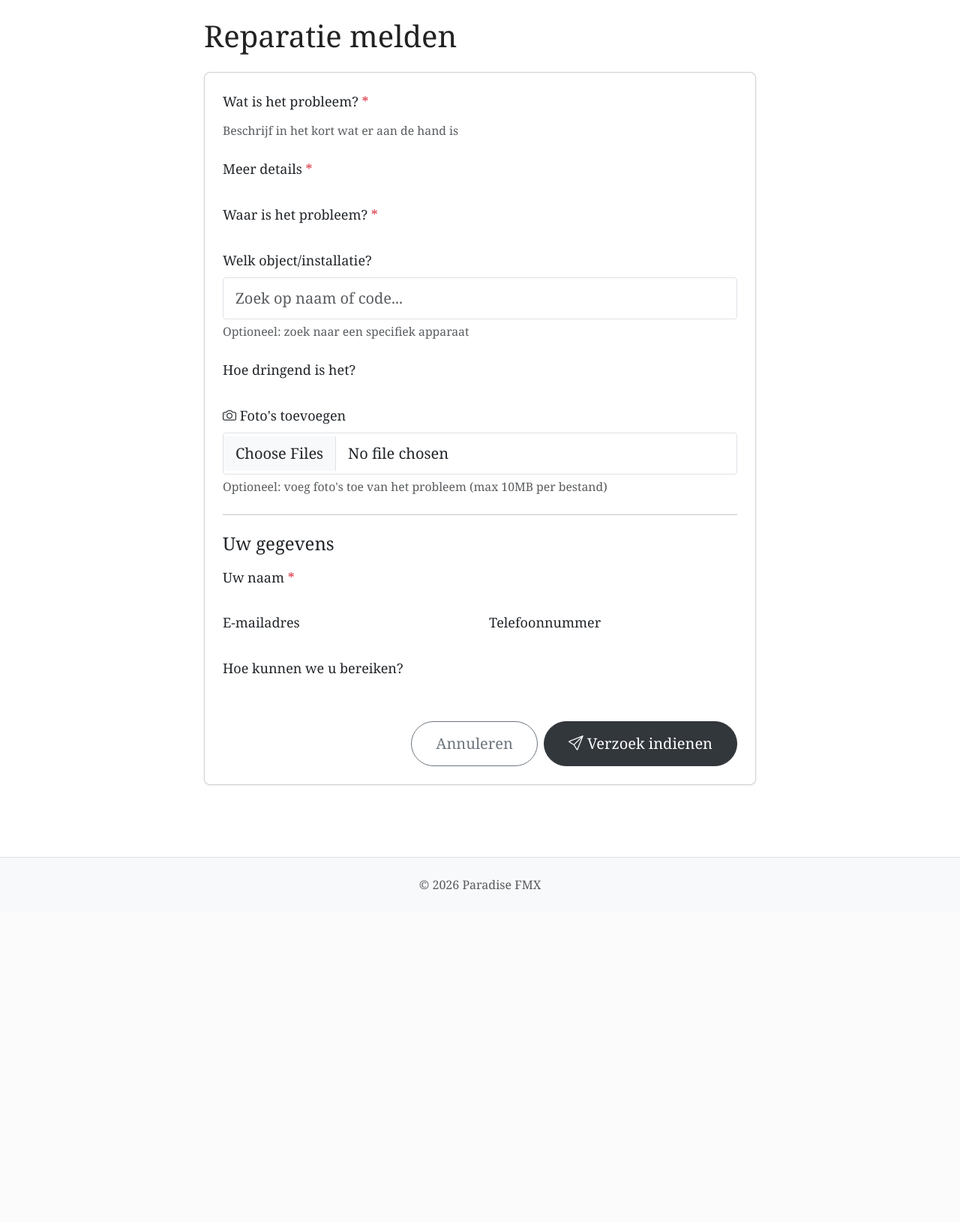
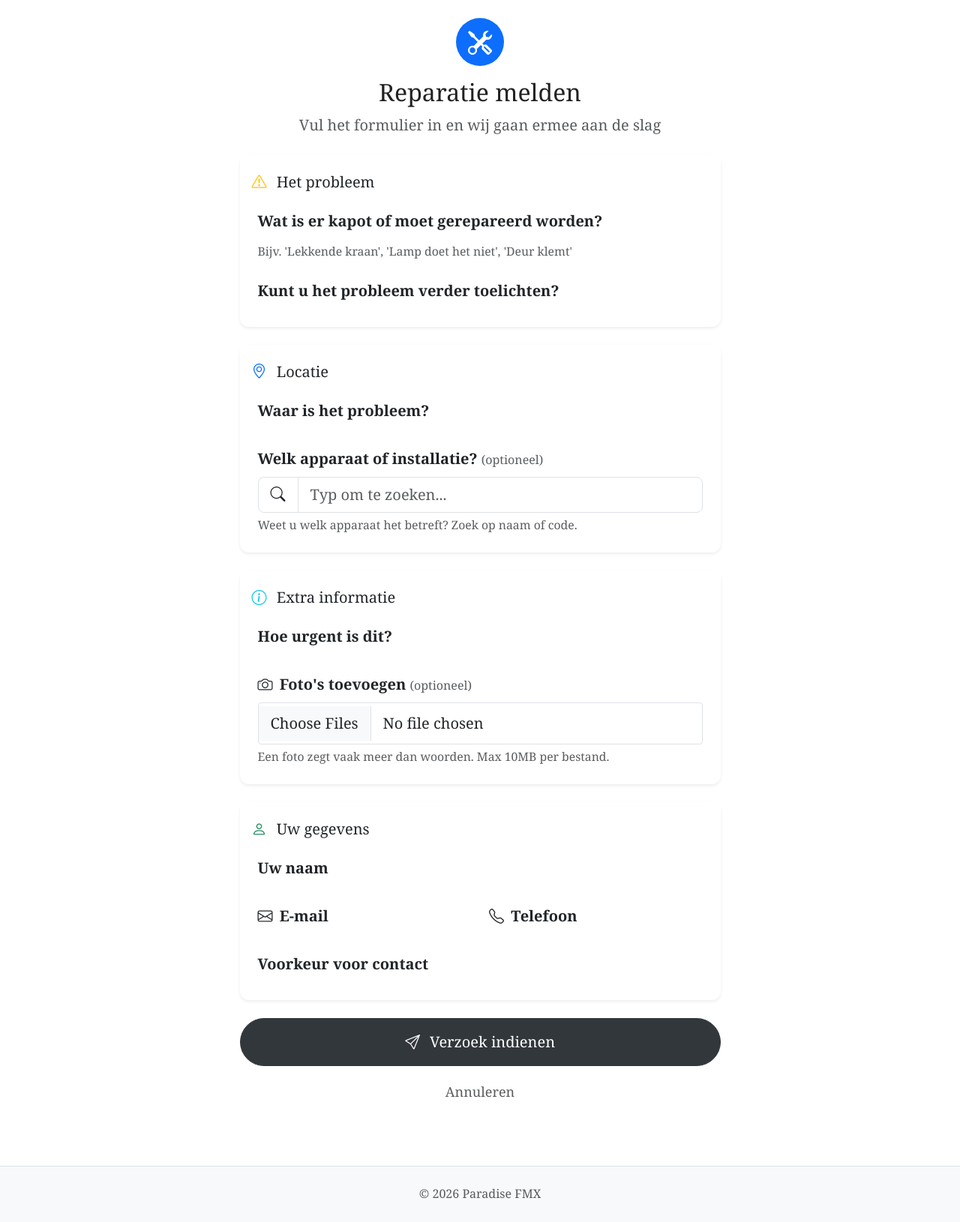
Before and after one commit to rdney/paradisefmx, a Django app: template requests/templates/requests/create.html in a window 1280 px wide. Shown: the part 64-1694 px from the top of the page at 75% size. Before the commit the page ends 1251 px from the top, so only its background shows below. Run offline with Django 5.2, Linux system fonts and the light colour scheme; the template is opened without the code that fills it, so the values that code supplies are empty.

Commit message:
Redesign repair form: clearer sections, better visual hierarchy, friendlier labels

```diff
--- a/requests/templates/requests/create.html
+++ b/requests/templates/requests/create.html
@@ -5,41 +5,65 @@
 
 {% block content %}
 <div class="row justify-content-center">
-    <div class="col-lg-8">
-        <h1 class="mb-4">{% trans "Reparatie melden" %}</h1>
+    <div class="col-lg-7">
+        <div class="text-center mb-4">
+            <div class="bg-primary text-white rounded-circle d-inline-flex align-items-center justify-content-center mb-3" style="width: 64px; height: 64px;">
+                <i class="bi bi-tools fs-2"></i>
+            </div>
+            <h1 class="h2 mb-2">{% trans "Reparatie melden" %}</h1>
+            <p class="text-muted fs-5">{% trans "Vul het formulier in en wij gaan ermee aan de slag" %}</p>
+        </div>
 
-        <div class="card">
-            <div class="card-body">
-                <form method="post" enctype="multipart/form-data">
-                    {% csrf_token %}
+        <form method="post" enctype="multipart/form-data">
+            {% csrf_token %}
 
+            <!-- Section 1: Het probleem -->
+            <div class="card mb-4 border-0 shadow-sm">
+                <div class="card-header bg-white border-0 pt-4 pb-0">
+                    <h2 class="h5 mb-0">
+                        <i class="bi bi-exclamation-triangle text-warning me-2"></i>
+                        {% trans "Het probleem" %}
+                    </h2>
+                </div>
+                <div class="card-body">
                     <!-- Title -->
                     <div class="mb-4">
-                        <label for="id_title" class="form-label">
-                            {% trans "Wat is het probleem?" %} <span class="text-danger">*</span>
+                        <label for="id_title" class="form-label fs-5 fw-semibold">
+                            {% trans "Wat is er kapot of moet gerepareerd worden?" %}
                         </label>
                         {{ form.title }}
                         {% if form.title.errors %}
                             <div class="invalid-feedback d-block">{{ form.title.errors.0 }}</div>
                         {% endif %}
-                        <div class="form-text">{% trans "Beschrijf in het kort wat er aan de hand is" %}</div>
+                        <div class="form-text">{% trans "Bijv. 'Lekkende kraan', 'Lamp doet het niet', 'Deur klemt'" %}</div>
                     </div>
 
                     <!-- Description -->
-                    <div class="mb-4">
-                        <label for="id_description" class="form-label">
-                            {% trans "Meer details" %} <span class="text-danger">*</span>
+                    <div class="mb-0">
+                        <label for="id_description" class="form-label fs-5 fw-semibold">
+                            {% trans "Kunt u het probleem verder toelichten?" %}
                         </label>
                         {{ form.description }}
                         {% if form.description.errors %}
                             <div class="invalid-feedback d-block">{{ form.description.errors.0 }}</div>
                         {% endif %}
                     </div>
+                </div>
+            </div>
 
+            <!-- Section 2: Locatie -->
+            <div class="card mb-4 border-0 shadow-sm">
+                <div class="card-header bg-white border-0 pt-4 pb-0">
+                    <h2 class="h5 mb-0">
+                        <i class="bi bi-geo-alt text-primary me-2"></i>
+                        {% trans "Locatie" %}
+                    </h2>
+                </div>
+                <div class="card-body">
                     <!-- Location -->
                     <div class="mb-4">
-                        <label for="id_location" class="form-label">
-                            {% trans "Waar is het probleem?" %} <span class="text-danger">*</span>
+                        <label for="id_location" class="form-label fs-5 fw-semibold">
+                            {% trans "Waar is het probleem?" %}
                         </label>
                         {{ form.location }}
                         {% if form.location.errors %}
@@ -48,16 +72,23 @@
                     </div>
 
                     <!-- Asset (optional) - search autocomplete -->
-                    <div class="mb-4">
-                        <label for="asset_search" class="form-label">{% trans "Welk object/installatie?" %}</label>
+                    <div class="mb-0">
+                        <label for="asset_search" class="form-label fs-5 fw-semibold">
+                            {% trans "Welk apparaat of installatie?" %}
+                            <span class="text-muted fw-normal fs-6">{% trans "(optioneel)" %}</span>
+                        </label>
                         <div class="position-relative">
-                            <input type="text" id="asset_search" class="form-control form-control-lg"
-                                   placeholder="{% trans 'Zoek op naam of code...' %}" autocomplete="off">
+                            <div class="input-group input-group-lg">
+                                <span class="input-group-text bg-white"><i class="bi bi-search"></i></span>
+                                <input type="text" id="asset_search" class="form-control"
+                                       placeholder="{% trans 'Typ om te zoeken...' %}" autocomplete="off">
+                            </div>
                             <input type="hidden" name="asset" id="id_asset" value="">
                             <div id="asset_dropdown" class="asset-dropdown"></div>
                         </div>
                         <div id="asset_selected" class="mt-2" style="display: none;">
                             <span class="badge bg-primary fs-6 p-2">
+                                <i class="bi bi-box-seam me-1"></i>
                                 <span id="asset_selected_name"></span>
                                 <button type="button" class="btn-close btn-close-white ms-2" aria-label="{% trans 'Verwijderen' %}" onclick="clearAsset()"></button>
                             </span>
@@ -65,12 +96,25 @@
                         {% if form.asset.errors %}
                             <div class="invalid-feedback d-block">{{ form.asset.errors.0 }}</div>
                         {% endif %}
-                        <div class="form-text">{% trans "Optioneel: zoek naar een specifiek apparaat" %}</div>
+                        <div class="form-text">{% trans "Weet u welk apparaat het betreft? Zoek op naam of code." %}</div>
                     </div>
+                </div>
+            </div>
 
+            <!-- Section 3: Extra info -->
+            <div class="card mb-4 border-0 shadow-sm">
+                <div class="card-header bg-white border-0 pt-4 pb-0">
+                    <h2 class="h5 mb-0">
+                        <i class="bi bi-info-circle text-info me-2"></i>
+                        {% trans "Extra informatie" %}
+                    </h2>
+                </div>
+                <div class="card-body">
                     <!-- Priority -->
                     <div class="mb-4">
-                        <label for="id_priority" class="form-label">{% trans "Hoe dringend is het?" %}</label>
+                        <label for="id_priority" class="form-label fs-5 fw-semibold">
+                            {% trans "Hoe urgent is dit?" %}
+                        </label>
                         {{ form.priority }}
                         {% if form.priority.errors %}
                             <div class="invalid-feedback d-block">{{ form.priority.errors.0 }}</div>
@@ -78,22 +122,31 @@
                     </div>
 
                     <!-- Photos -->
-                    <div class="mb-4">
-                        <label for="id_photos" class="form-label">
-                            <i class="bi bi-camera"></i> {% trans "Foto's toevoegen" %}
+                    <div class="mb-0">
+                        <label for="id_photos" class="form-label fs-5 fw-semibold">
+                            <i class="bi bi-camera me-1"></i>
+                            {% trans "Foto's toevoegen" %}
+                            <span class="text-muted fw-normal fs-6">{% trans "(optioneel)" %}</span>
                         </label>
                         <input type="file" name="photos" id="id_photos" multiple accept="image/*,.pdf" class="form-control form-control-lg">
-                        <div class="form-text">{% trans "Optioneel: voeg foto's toe van het probleem (max 10MB per bestand)" %}</div>
+                        <div class="form-text">{% trans "Een foto zegt vaak meer dan woorden. Max 10MB per bestand." %}</div>
                     </div>
+                </div>
+            </div>
 
-                    <hr class="my-4">
-
-                    <h2 class="h4 mb-3">{% trans "Uw gegevens" %}</h2>
-
+            <!-- Section 4: Contact -->
+            <div class="card mb-4 border-0 shadow-sm">
+                <div class="card-header bg-white border-0 pt-4 pb-0">
+                    <h2 class="h5 mb-0">
+                        <i class="bi bi-person text-success me-2"></i>
+                        {% trans "Uw gegevens" %}
+                    </h2>
+                </div>
+                <div class="card-body">
                     <!-- Requester name -->
                     <div class="mb-4">
-                        <label for="id_requester_name" class="form-label">
-                            {% trans "Uw naam" %} <span class="text-danger">*</span>
+                        <label for="id_requester_name" class="form-label fs-5 fw-semibold">
+                            {% trans "Uw naam" %}
                         </label>
                         {{ form.requester_name }}
                         {% if form.requester_name.errors %}
@@ -104,7 +157,9 @@
                     <div class="row">
                         <!-- Email -->
                         <div class="col-md-6 mb-4">
-                            <label for="id_requester_email" class="form-label">{% trans "E-mailadres" %}</label>
+                            <label for="id_requester_email" class="form-label fs-5 fw-semibold">
+                                <i class="bi bi-envelope me-1"></i> {% trans "E-mail" %}
+                            </label>
                             {{ form.requester_email }}
                             {% if form.requester_email.errors %}
                                 <div class="invalid-feedback d-block">{{ form.requester_email.errors.0 }}</div>
@@ -113,7 +168,9 @@
 
                         <!-- Phone -->
                         <div class="col-md-6 mb-4">
-                            <label for="id_requester_phone" class="form-label">{% trans "Telefoonnummer" %}</label>
+                            <label for="id_requester_phone" class="form-label fs-5 fw-semibold">
+                                <i class="bi bi-telephone me-1"></i> {% trans "Telefoon" %}
+                            </label>
                             {{ form.requester_phone }}
                             {% if form.requester_phone.errors %}
                                 <div class="invalid-feedback d-block">{{ form.requester_phone.errors.0 }}</div>
@@ -122,26 +179,39 @@
                     </div>
 
                     <!-- Preferred contact -->
-                    <div class="mb-4">
-                        <label for="id_preferred_contact_method" class="form-label">{% trans "Hoe kunnen we u bereiken?" %}</label>
+                    <div class="mb-0">
+                        <label for="id_preferred_contact_method" class="form-label fs-5 fw-semibold">
+                            {% trans "Voorkeur voor contact" %}
+                        </label>
                         {{ form.preferred_contact_method }}
                     </div>
+                </div>
+            </div>
 
-                    <div class="d-grid gap-2 d-md-flex justify-content-md-end mt-5">
-                        <a href="{% url 'core:home' %}" class="btn btn-outline-secondary btn-lg">{% trans "Annuleren" %}</a>
-                        <button type="submit" class="btn btn-primary btn-lg">
-                            <i class="bi bi-send"></i> {% trans "Verzoek indienen" %}
-                        </button>
-                    </div>
-                </form>
+            <!-- Submit -->
+            <div class="d-grid gap-2">
+                <button type="submit" class="btn btn-primary btn-lg py-3">
+                    <i class="bi bi-send me-2"></i> {% trans "Verzoek indienen" %}
+                </button>
+                <a href="{% url 'core:home' %}" class="btn btn-link text-muted">{% trans "Annuleren" %}</a>
             </div>
-        </div>
+        </form>
     </div>
 </div>
 {% endblock %}
 
 {% block extra_css %}
 <style>
+.card {
+    border-radius: 12px;
+}
+.card-header {
+    border-radius: 12px 12px 0 0;
+}
+.form-control:focus, .form-select:focus {
+    border-color: #0d6efd;
+    box-shadow: 0 0 0 0.2rem rgba(13, 110, 253, 0.15);
+}
 .asset-dropdown {
     position: absolute;
     left: 0;
@@ -149,8 +219,8 @@
     top: 100%;
     background: white;
     border: 1px solid #ddd;
-    border-radius: 4px;
-    box-shadow: 0 2px 8px rgba(0,0,0,0.15);
+    border-radius: 8px;
+    box-shadow: 0 4px 12px rgba(0,0,0,0.15);
     max-height: 300px;
     overflow-y: auto;
     z-index: 1050;
@@ -164,7 +234,7 @@
 }
 .asset-item:last-child { border-bottom: none; }
 .asset-item:hover, .asset-item.active {
-    background: #e9ecef;
+    background: #f0f7ff;
 }
 .asset-item .asset-tag { font-weight: bold; color: #0d6efd; }
 .asset-item .asset-location { font-size: 0.875rem; color: #6c757d; }
@@ -229,7 +299,6 @@
     function searchAssets(query) {
         let url = `{% url 'core:asset_search' %}?q=${encodeURIComponent(query)}`;
 
-        // Optionally filter by selected location
         if (locationSelect && locationSelect.value) {
             url += `&location=${locationSelect.value}`;
         }
@@ -238,7 +307,7 @@
             .then(r => r.json())
             .then(data => {
                 if (data.assets.length === 0) {
-                    dropdown.innerHTML = '<div class="asset-item text-muted">{% trans "Geen resultaten" %}</div>';
+                    dropdown.innerHTML = '<div class="asset-item text-muted"><i class="bi bi-search me-2"></i>{% trans "Geen resultaten gevonden" %}</div>';
                     dropdown.classList.add('show');
                     return;
                 }
@@ -267,14 +336,14 @@
         selectedName.textContent = display;
         selectedDiv.style.display = 'block';
         searchInput.value = '';
-        searchInput.style.display = 'none';
+        searchInput.parentElement.style.display = 'none';
         hideDropdown();
     }
 
     window.clearAsset = function() {
         hiddenInput.value = '';
         selectedDiv.style.display = 'none';
-        searchInput.style.display = 'block';
+        searchInput.parentElement.style.display = 'flex';
         searchInput.value = '';
         searchInput.focus();
     };
```
